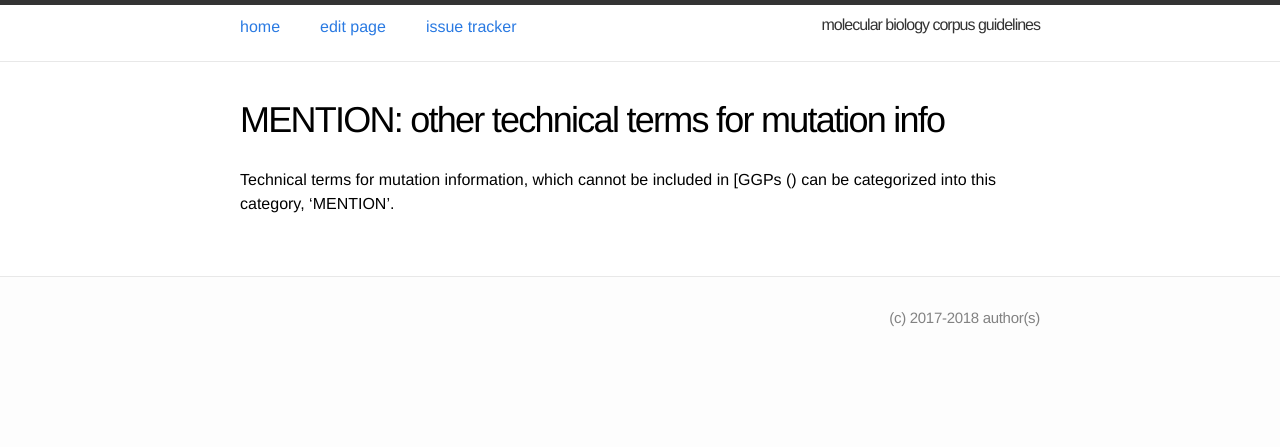
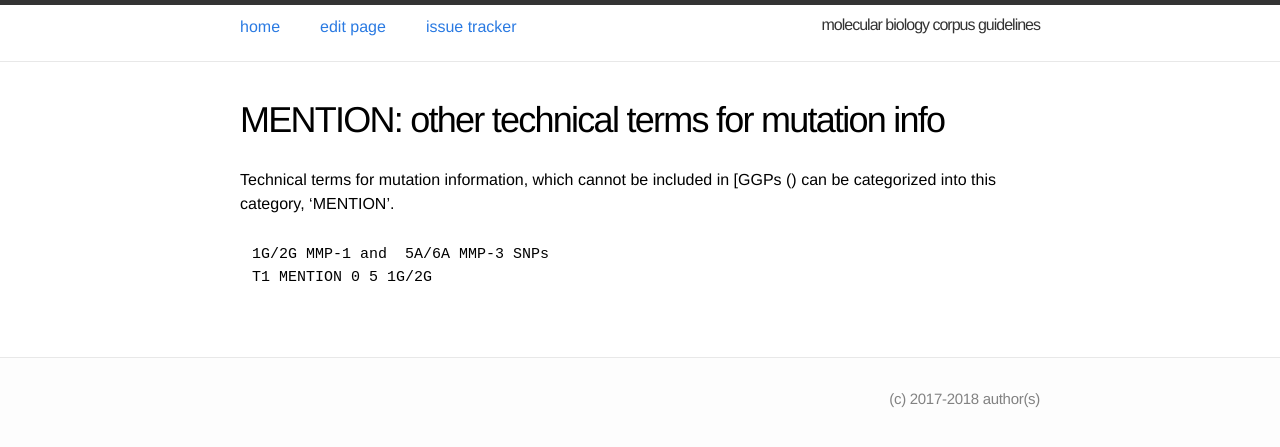
Before and after one commit to ezcatdb/molbiol_lung_corpus-guidelines, a Jekyll site: the page built from _entity/MENTION.md, in a window 1280 px wide. Shown: the top 447 px of the page. Built offline with Jekyll 4.4.1, drawn with Linux system fonts in a browser that asks for light colours.

Commit message:
new sample sentence included tentatively in _entity/MENTION.md

```diff
--- a/_entity/MENTION.md
+++ b/_entity/MENTION.md
@@ -10,3 +10,8 @@ order: 101
 <!-- details -->
 
 Technical terms for mutation information, which cannot be included in [GGPs () can be categorized into this category, 'MENTION'.
+
+~~~ ann
+1G/2G MMP-1 and  5A/6A MMP-3 SNPs
+T1 MENTION 0 5 1G/2G
+~~~
```
